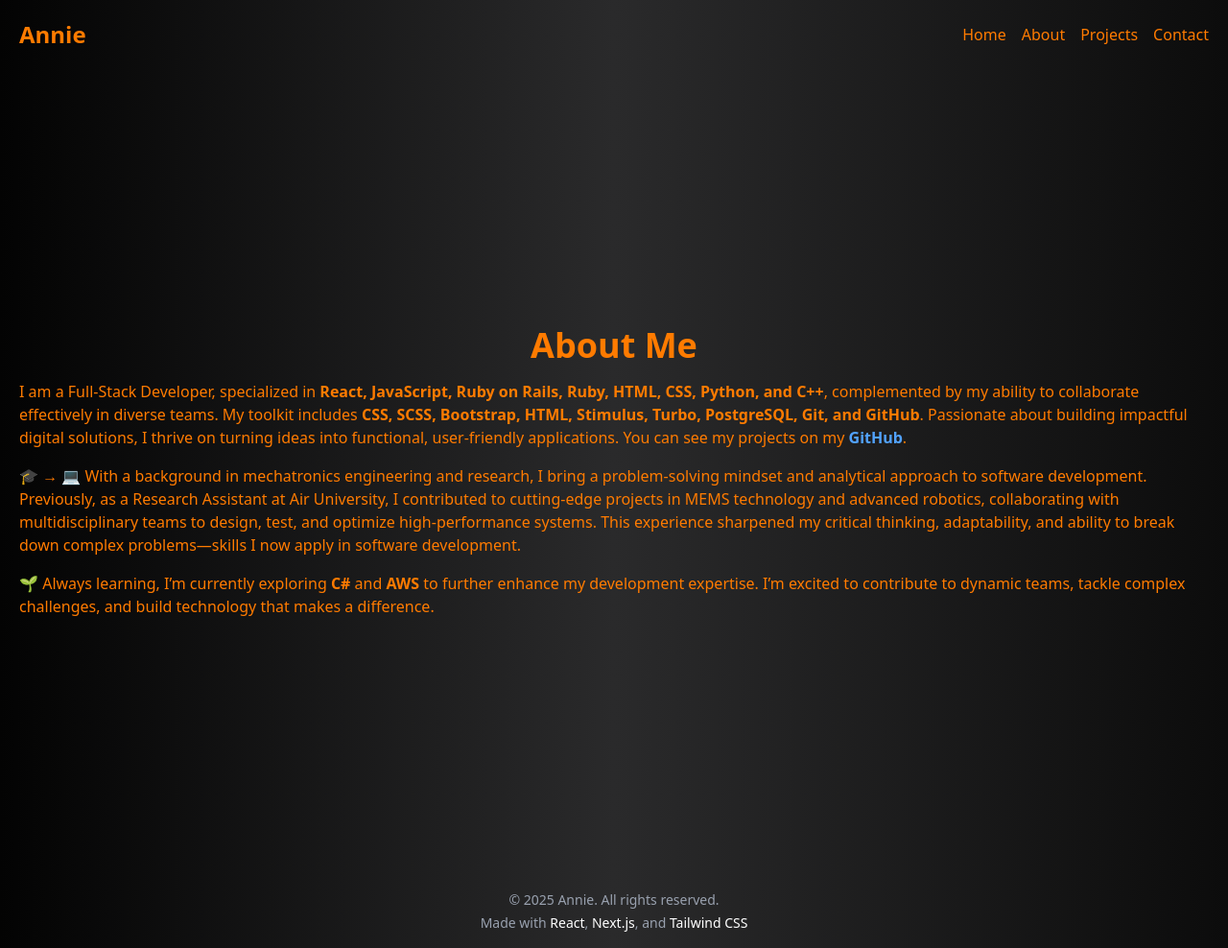
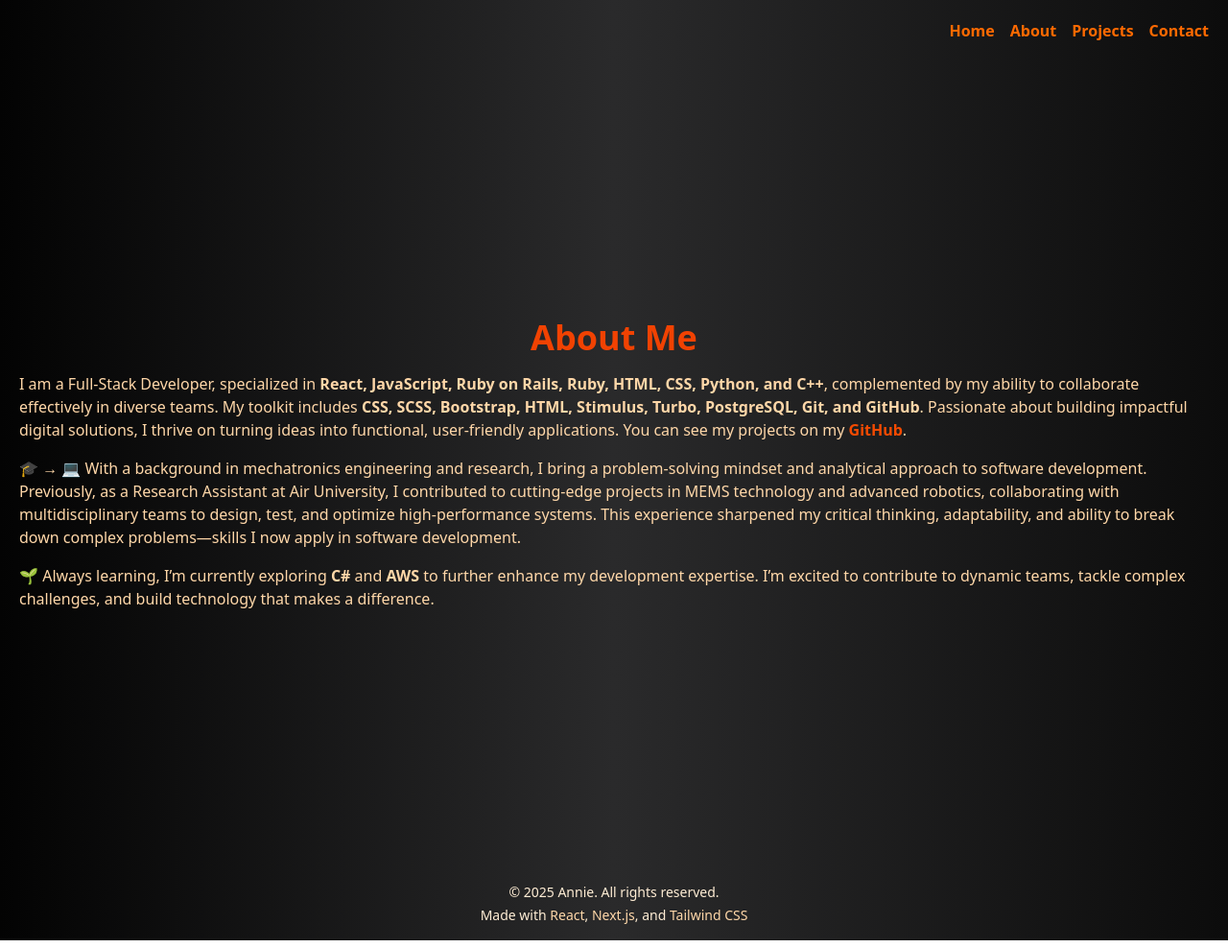
Before and after one commit to Annie11-maker/react-portfolio, a Next.js app: page /about in a window 1280 px wide. Shown: the whole page at 96% size. Built offline with nearby package versions, Linux system fonts and the light colour scheme.

Commit message:
Enhancing title design 4/15 4.44 PM

```diff
--- a/src/app/about/page.js
+++ b/src/app/about/page.js
@@ -1,14 +1,14 @@
 export default function AboutPage() {
   return (
     <div className="min-h-screen flex flex-col items-center justify-center">
-      <h1 className="text-4xl font-bold">About Me</h1>
-      <p className="mt-4">
-        I am a Full-Stack Developer, specialized in <strong className="font-bold">React, JavaScript, Ruby on Rails, Ruby, HTML, CSS, Python, and C++</strong>, complemented by my ability to collaborate effectively in diverse teams. My toolkit includes <strong className="font-bold">CSS, SCSS, Bootstrap, HTML, Stimulus, Turbo, PostgreSQL, Git, and GitHub</strong>. Passionate about building impactful digital solutions, I thrive on turning ideas into functional, user-friendly applications. You can see my projects on my <a href="https://github.com/Annie11-maker" className="text-blue-400 font-semibold" target="_blank" rel="noopener noreferrer">GitHub</a>.
+      <h1 className="text-4xl font-bold ">About Me</h1>
+      <p className="mt-4 text-orange-200">
+        I am a Full-Stack Developer, specialized in <strong className="font-bold">React, JavaScript, Ruby on Rails, Ruby, HTML, CSS, Python, and C++</strong>, complemented by my ability to collaborate effectively in diverse teams. My toolkit includes <strong className="font-bold">CSS, SCSS, Bootstrap, HTML, Stimulus, Turbo, PostgreSQL, Git, and GitHub</strong>. Passionate about building impactful digital solutions, I thrive on turning ideas into functional, user-friendly applications. You can see my projects on my <a href="https://github.com/Annie11-maker" className="text-orange-600 font-semibold" target="_blank" rel="noopener noreferrer">GitHub</a>.
       </p>
-      <p className="mt-4">
+      <p className="mt-4 text-orange-200">
         🎓 → 💻 With a background in mechatronics engineering and research, I bring a problem-solving mindset and analytical approach to software development. Previously, as a Research Assistant at Air University, I contributed to cutting-edge projects in MEMS technology and advanced robotics, collaborating with multidisciplinary teams to design, test, and optimize high-performance systems. This experience sharpened my critical thinking, adaptability, and ability to break down complex problems—skills I now apply in software development.
       </p>
-      <p className="mt-4">
+      <p className="mt-4 text-orange-200">
         🌱 Always learning, I’m currently exploring <strong className="font-bold">C#</strong> and <strong className="font-bold">AWS</strong> to further enhance my development expertise. I’m excited to contribute to dynamic teams, tackle complex challenges, and build technology that makes a difference.
       </p>
     </div>
--- a/src/app/contact/page.js
+++ b/src/app/contact/page.js
@@ -2,10 +2,10 @@ export default function ContactPage() {
   return (
     <div className="min-h-screen flex flex-col items-center justify-center">
       <h1 className="text-4xl font-bold">Contact Me</h1>
-      <p className="mt-4">
+      <p className="mt-4 text-orange-200">
         If you’d like to connect, discuss potential collaborations, or simply have a conversation, feel free to reach out to me. I’d be happy to hear from you!
       </p>
-      <p className="mt-4">Email: <a href="mailto:quratulainshouket11@gmail.com" className="text-blue-400 font-semibold">quratulainshouket11@gmail.com</a></p>
+      <p className="mt-4 text-orange-200">Email: <a href="mailto:quratulainshouket11@gmail.com" className="text-orange-500 font-semibold">quratulainshouket11@gmail.com</a></p>
     </div>
   );
 }
--- a/src/app/globals.css
+++ b/src/app/globals.css
@@ -6,5 +6,25 @@ html, body {
 }
 
 body {
-  color: rgb(255, 123, 0);
+  color: rgba(255, 68, 0, 0.938);
 }
+
+@keyframes firework {
+  0% {
+    opacity: 1;
+    transform: scale(0) translate(-50%, -50%);
+  }
+  100% {
+    opacity: 0;
+    transform: scale(3.5) translate(-50%, -50%);
+  }
+}
+
+.firework {
+  position: absolute;
+  width: 8px;
+  height: 8px;
+  border-radius: 9999px;
+  animation: firework 700ms ease-out forwards;
+  pointer-events: none;
+}
--- a/src/app/page.js
+++ b/src/app/page.js
@@ -1,9 +1,41 @@
+'use client';
+import { useState } from 'react';
+
 export default function Home() {
+  const [fireworks, setFireworks] = useState([]);
+
+  const handleHover = (e) => {
+    const rect = e.currentTarget.getBoundingClientRect();
+    const newFireworks = Array.from({ length: 40 }).map((_, i) => ({
+      id: i + Date.now(),
+      left: `${Math.random() * rect.width}px`,
+      top: `${Math.random() * rect.height}px`,
+      color: ['#ff0', '#f0f', '#0ff', '#f90'][i % 4],
+    }));
+    setFireworks(newFireworks);
+
+    setTimeout(() => setFireworks([]), 700); // remove after animation
+  };
+
   return (
-    <div className="min-h-screen flex flex-col items-center justify-center px-6 text-center">
-      <div className="max-w-2xl">
-        <h1 className="text-6xl md:text-7xl font-extrabold drop-shadow-lg transform transition duration-500 hover:scale-105">
+    <div className="relative min-h-screen flex flex-col items-center justify-center px-6 text-center">
+      <div className="max-w-2xl relative">
+        <h1
+          className="text-5xl md:text-7xl font-extrabold drop-shadow-lg transform transition duration-500 hover:scale-130 relative"
+          onMouseEnter={handleHover}
+        >
           Annie
+          {fireworks.map((fw) => (
+            <span
+              key={fw.id}
+              className="firework"
+              style={{
+                left: fw.left,
+                top: fw.top,
+                backgroundColor: fw.color,
+              }}
+            />
+          ))}
         </h1>
         <p className="text-lg md:text-xl mt-6 text-orange-200 leading-relaxed max-w-xl mx-auto">
           Full-Stack Developer | Ruby on Rails | React | JavaScript | CSS | Bootstrap | Tailwindcss | HTML | C++ | Ruby | Python.
@@ -11,13 +43,13 @@ export default function Home() {
         <div className="mt-8 flex justify-center space-x-6">
           <a
             href="#about"
-            className="px-6 py-2 bg-orange-500 text-white hover:bg-orange-600 rounded-full transition duration-300"
+            className="px-6 py-2 bg-orange-500 text-orange-200 hover:bg-orange-600 rounded-full transition duration-300"
           >
             Learn More
           </a>
           <a
             href="#contact"
-            className="px-6 py-2 text-orange-200 bg-transparent border-2 border-white rounded-full hover:bg-white hover:text-black transition duration-300"
+            className="px-6 py-2 text-orange-200 bg-transparent border-2 border-orange rounded-full hover:bg-orange-300 hover:text-black transition duration-300"
           >
             Contact Me
           </a>
--- a/src/components/Footer.js
+++ b/src/components/Footer.js
@@ -1,12 +1,12 @@
 
 export default function Footer() {
   return (
-    <footer className="text-gray-400 text-sm py-4 text-center">
+    <footer className="text-orange-100 text-sm py-4 text-center">
       <p>&copy; {new Date().getFullYear()} Annie. All rights reserved.</p>
       <p className="mt-1">
-        Made with <span className="text-white font-medium">React</span>,{" "}
-        <span className="text-white font-medium">Next.js</span>, and{" "}
-        <span className="text-white font-medium">Tailwind CSS</span>
+        Made with <span className="text-orange-200 font-medium">React</span>,{" "}
+        <span className="text-orange-200 font-medium">Next.js</span>, and{" "}
+        <span className="text-orange-200 font-medium">Tailwind CSS</span>
       </p>
     </footer>
   );
--- a/src/components/Navbar.js
+++ b/src/components/Navbar.js
@@ -3,29 +3,29 @@ import Link from "next/link";
 export default function Navbar() {
   return (
     <nav className="flex justify-between items-center p-5">
-      <h1 className="text-2xl font-bold">Annie</h1>
+      <h1 className="text-2xl font-bold"></h1>
       <div className="space-x-4">
         <Link
           href="/"
-          className="transition duration-300 transform hover:scale-110 hover:text-orange-400"
+          className="text-orange-500 transition font-bold duration-300 transform hover:scale-110 hover:text-orange-400"
         >
           Home
         </Link>
         <Link
           href="/about"
-          className="transition duration-300 transform hover:scale-110 hover:text-orange-400"
+          className="text-orange-500 font-bold transition duration-300 transform hover:scale-110 hover:text-orange-400"
         >
           About
         </Link>
         <Link
           href="/projects"
-          className="transition duration-300 transform hover:scale-110 hover:text-orange-400"
+          className="text-orange-500 font-bold transition duration-300 transform hover:scale-110 hover:text-orange-400"
         >
           Projects
         </Link>
         <Link
           href="/contact"
-          className="transition duration-300 transform hover:scale-110 hover:text-orange-400"
+          className="text-orange-500 font-bold transition duration-300 transform hover:scale-110 hover:text-orange-400"
         >
           Contact
         </Link>
```
